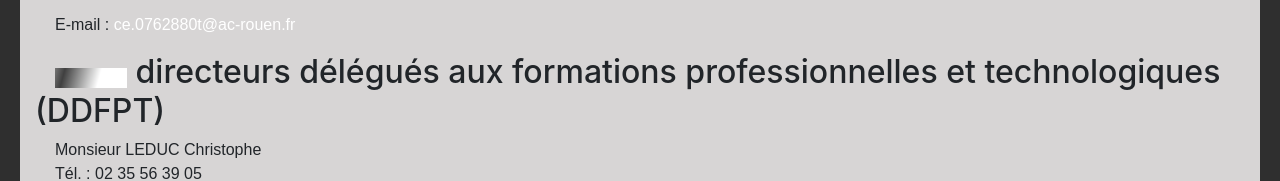
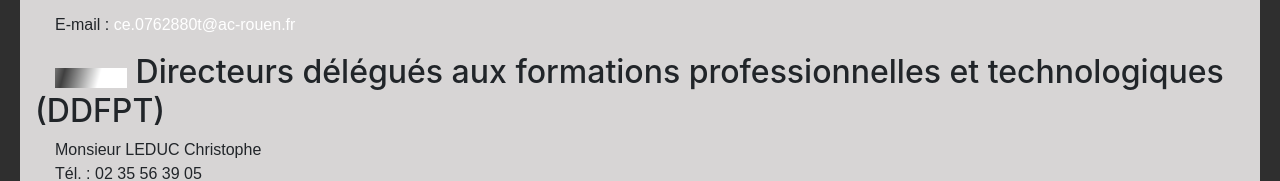
Before and after one commit to MatteoPercebois/site-web-sn, a plain HTML site: page Pages/NousJoindre.html in a window 1280 px wide. Shown: the part 467-648 px from the top of the page. Drawn offline with nearby package versions, Linux system fonts and the light colour scheme.

Commit message:
contact + maj

```diff
--- a/CSS/site.css
+++ b/CSS/site.css
@@ -121,7 +121,8 @@ a:visited
 	}
 a:link
 	{
-	color: #ffffff;
+	color: #ffffff
+	;
 	}
 a:hover
 	{
--- a/Pages/NousJoindre.html
+++ b/Pages/NousJoindre.html
@@ -51,7 +51,7 @@
 			  <p>E-mail : <a href="&#109;&#97;&#105;&#108;&#116;&#111;&#58;ce&#46;0762880t&#64;ac&#45;rouen&#46;fr">ce&#46;0762880t&#64;ac&#45;rouen&#46;fr</a>
 			  </p>
 
-			  <h2><img class="puce" src="../Images/puce.png" height="20" alt="monLogo"> directeurs d&eacute;l&eacute;gu&eacute;s aux formations professionnelles et technologiques (DDFPT)</h2>
+			  <h2><img class="puce" src="../Images/puce.png" height="20" alt="monLogo"> Directeurs d&eacute;l&eacute;gu&eacute;s aux formations professionnelles et technologiques (DDFPT)</h2>
 			  <p>Monsieur LEDUC Christophe<br />
 			  Tél. : 02 35 56 39 05<br />
 			  Fax : 02 35 95 87 04<br />
@@ -61,10 +61,17 @@
 			  <h2><img class="puce" src="../Images/puce.png" height="20" alt="monLogo"> Professeurs</h2>
 			  <p>M. Pisak<br />
 			  E-mail : <a href="&#109;&#97;&#105;&#108;&#116;&#111;&#58;sebastien&#46;pisak&#64;ac&#45;normanide&#46;fr">sebastien&#46;pisak&#64;ac&#45;normanide&#46;fr</a><br />
+			  <br>
+			  ***********************************************************<br>
 			  M. Voisin<br/>
+
 			  E-mail : <a href="&#109;&#97;&#105;&#108;&#116;&#111;&#58;jean-christophe&#46;voisin&#64;ac&#45;normanide&#46;fr">jean-christophe&#46;voisin&#64;ac&#45;normanide&#46;fr</a><br />
+			  <br>
+			  ***********************************************************<br>
 			  M. Beriouche<br/>
 			  E-mail : <a href="&#109;&#97;&#105;&#108;&#116;&#111;&#58;achour&#46;beriouche&#64;ac&#45;normanide&#46;fr">achour&#46;beriouche&#64;ac&#45;normanide&#46;fr</a><br />
+			  <br>
+			  ***********************************************************<br>
 			  M. Trufley<br/>
 			  E-mail : <a href="&#109;&#97;&#105;&#108;&#116;&#111;&#58;matthieu&#46;trufley&#64;ac&#45;normanide&#46;fr">matthieu&#46;trufley&#64;ac&#45;normanide&#46;fr</a><br /><br />
 			   </p>
```
Also changed, not shown: Pages/CadreDeVie.html (+1 -1 lines).
